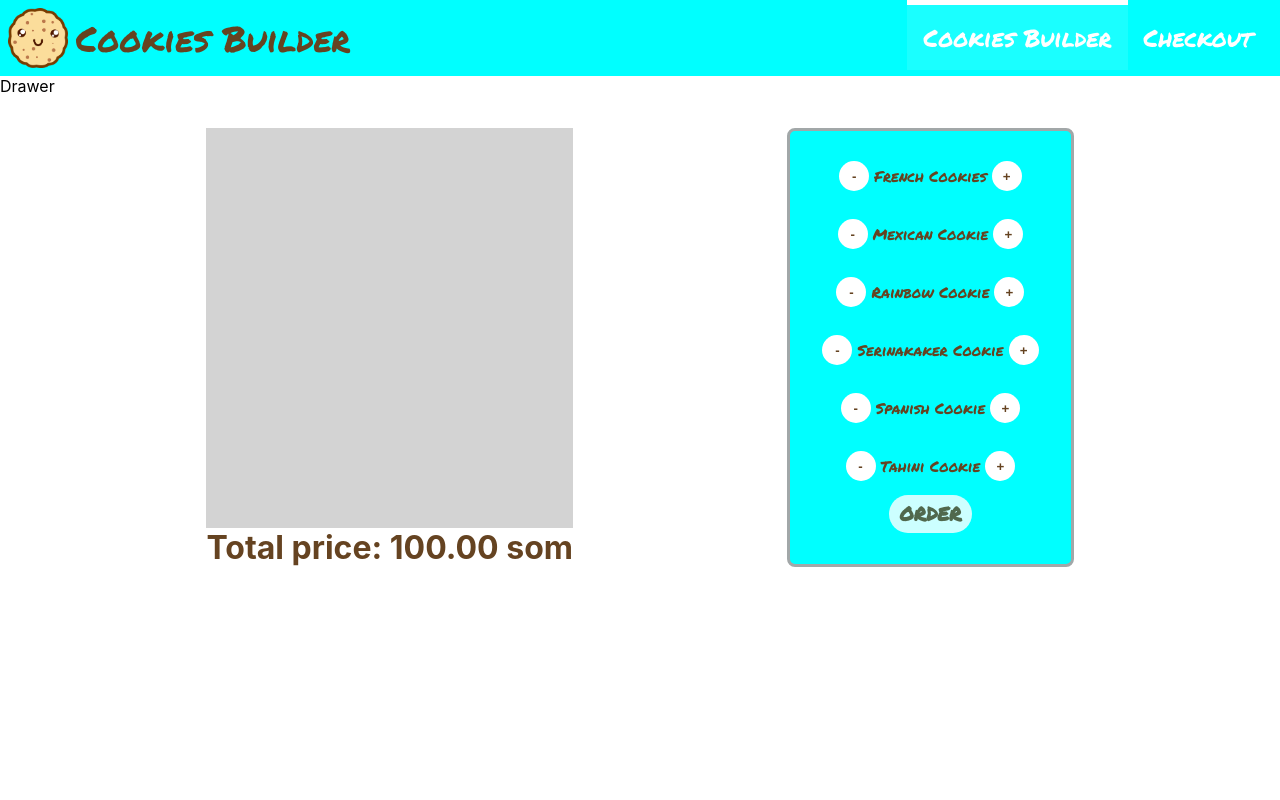
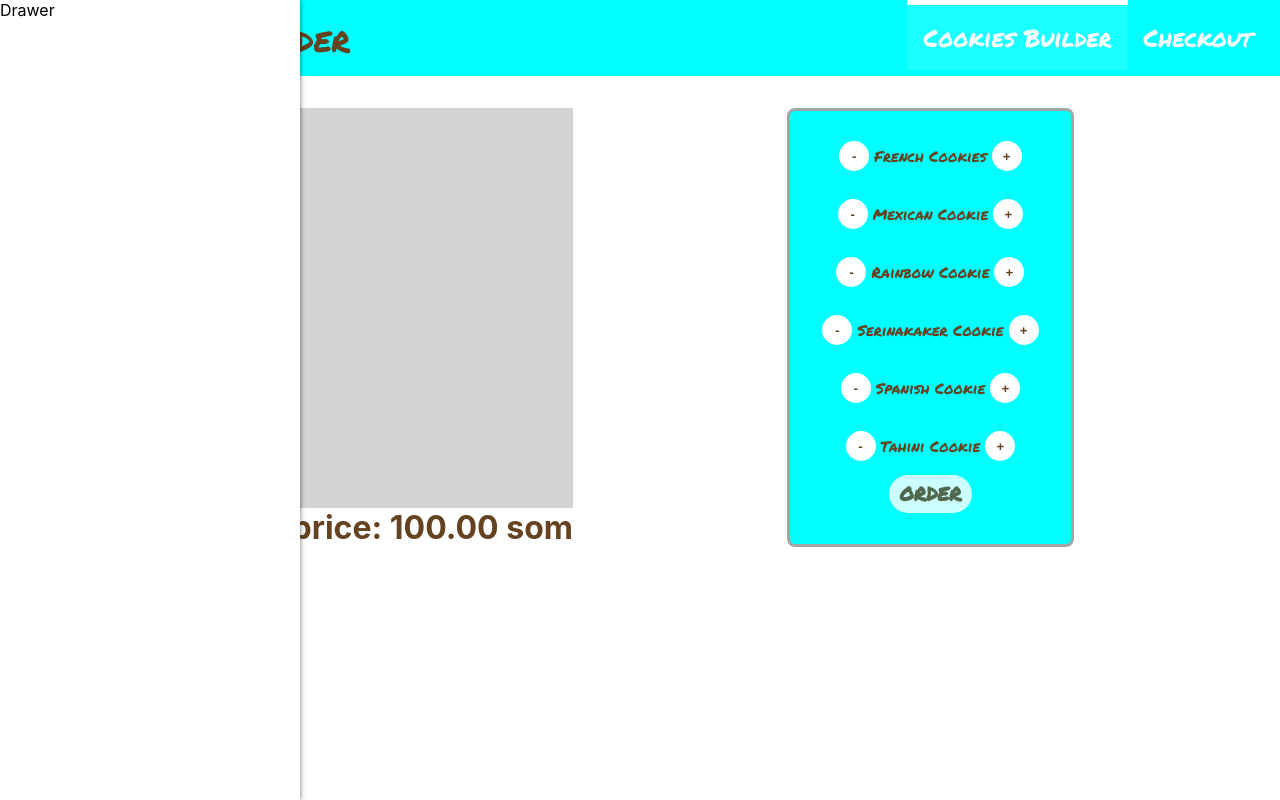
Before and after one commit to Nursen-Okenov/Cookies-Builder, a React (Create React App) app: page / in a window 1280 px wide. Built offline with nearby package versions, Linux system fonts and the light colour scheme.

Commit message:
Add beginer styles

```diff
--- a/src/components/Layout/Drawer/Drawer.module.css
+++ b/src/components/Layout/Drawer/Drawer.module.css
@@ -0,0 +1,10 @@
+.Drawer {
+    width: 300px;
+    height: 100%;
+    background-color: white;
+    position: fixed;
+    z-index: 200;
+    top: 0;
+    left: 0;
+    box-shadow: 0 0 5px rgba(0, 0, 0, .6);
+  }
```
